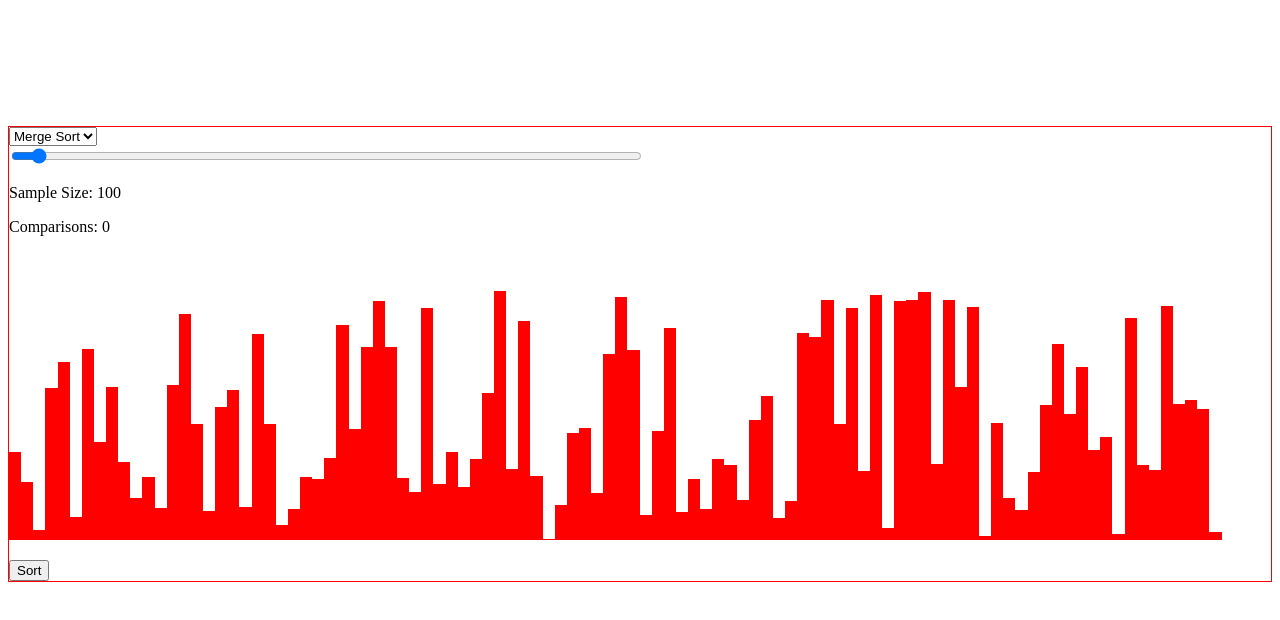
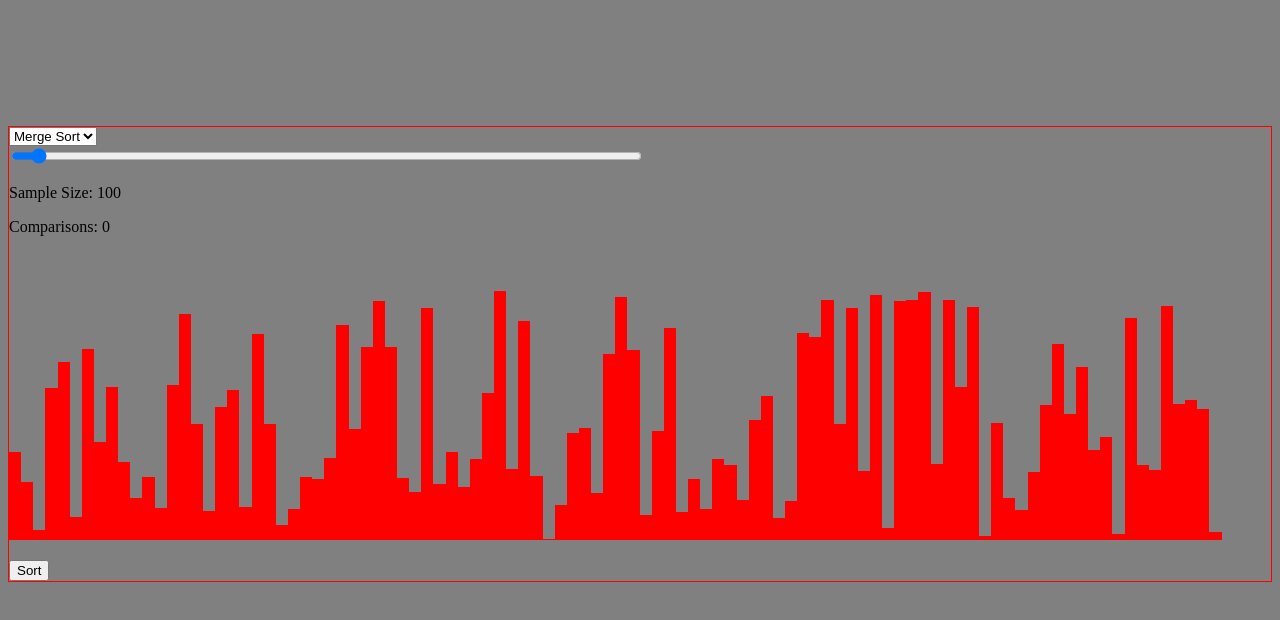
Before and after one commit to 68mschmitt/sorting_algorithms, a plain HTML site: page index.html in a window 1280 px wide. Drawn offline with Linux system fonts and the light colour scheme.

Commit message:
style change

```diff
--- a/index.html
+++ b/index.html
@@ -6,8 +6,8 @@
     <meta name="viewport" content="width=device-width, initial-scale=1.0">
     <title>Sorting Algorithms</title>
 </head>
-<body>
-    <div id="container" style="border: solid red 1px; margin: auto; margin-top: 10%; overflow-x: scroll;">
+<body style="background-color: grey;">
+    <div id="container" style="border: solid red 1px; margin: auto; margin-top: 10%;">
         <select onchange="dropDownChange()" name="sortingAlgorithmsDropDown" id="sortingAlgorithmsDropDown">
             <option value="mergeSort">Merge Sort</option>
         </select>
```
